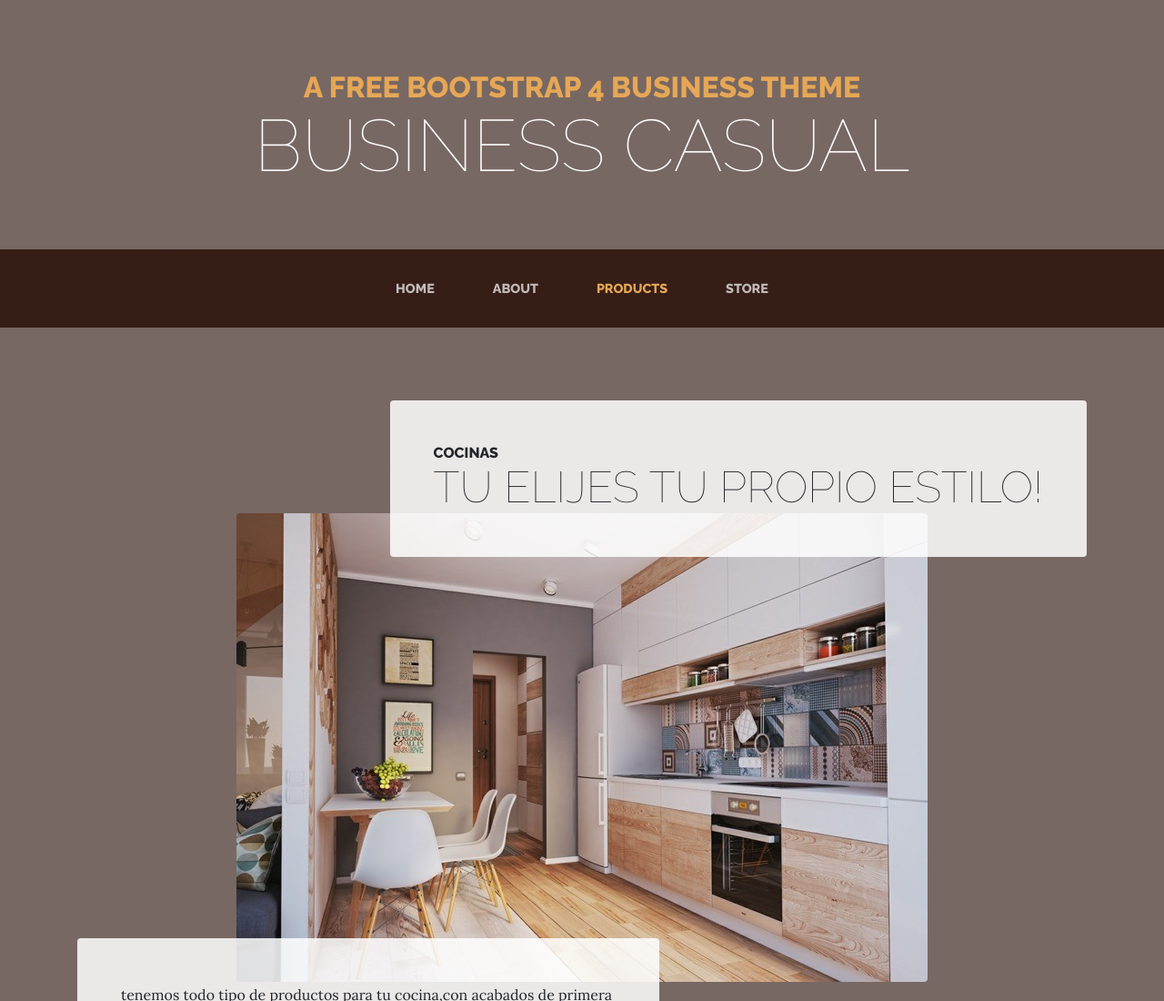
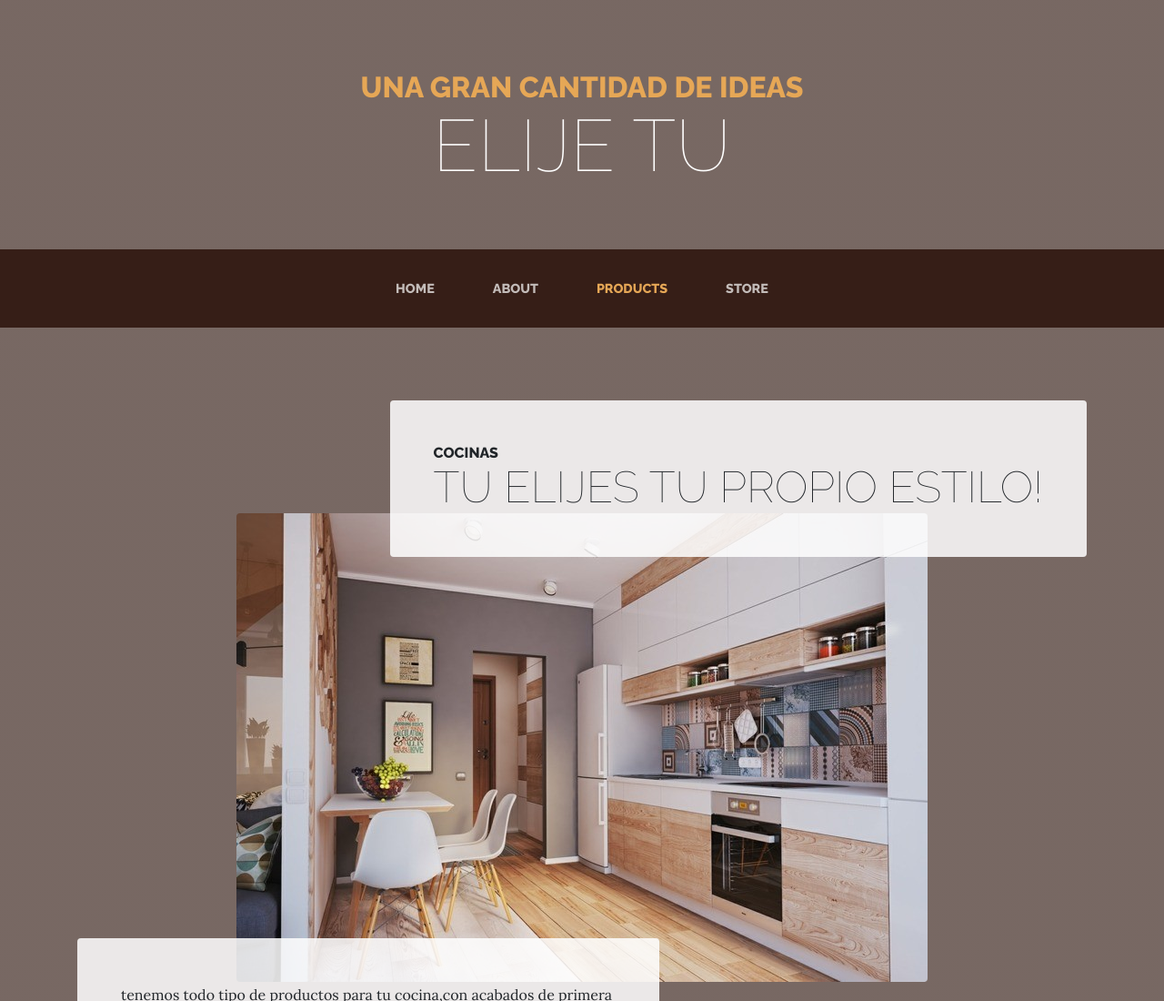
Before and after one commit to yorgenjm/D-lujo-proyecto, a website: page products.html in a window 1280 px wide. Shown: the top 1100 px of the page at 91% size. Drawn offline with Linux system fonts and the light colour scheme.

Commit message:
Update products.html

```diff
--- a/products.html
+++ b/products.html
@@ -8,7 +8,7 @@
   <meta name="description" content="">
   <meta name="author" content="">
 
-  <title>Business Casual - Start Bootstrap Theme</title>
+  <title>D'LUJO</title>
 
   <!-- Bootstrap core CSS -->
   <link href="vendor/bootstrap/css/bootstrap.min.css" rel="stylesheet">
@@ -25,8 +25,8 @@
 <body>
 
   <h1 class="site-heading text-center text-white d-none d-lg-block">
-    <span class="site-heading-upper text-primary mb-3">A Free Bootstrap 4 Business Theme</span>
-    <span class="site-heading-lower">Business Casual</span>
+    <span class="site-heading-upper text-primary mb-3">UNA GRAN CANTIDAD DE IDEAS</span>
+    <span class="site-heading-lower">ELIJE TU</span>
   </h1>
 
   <!-- Navigation -->
```
